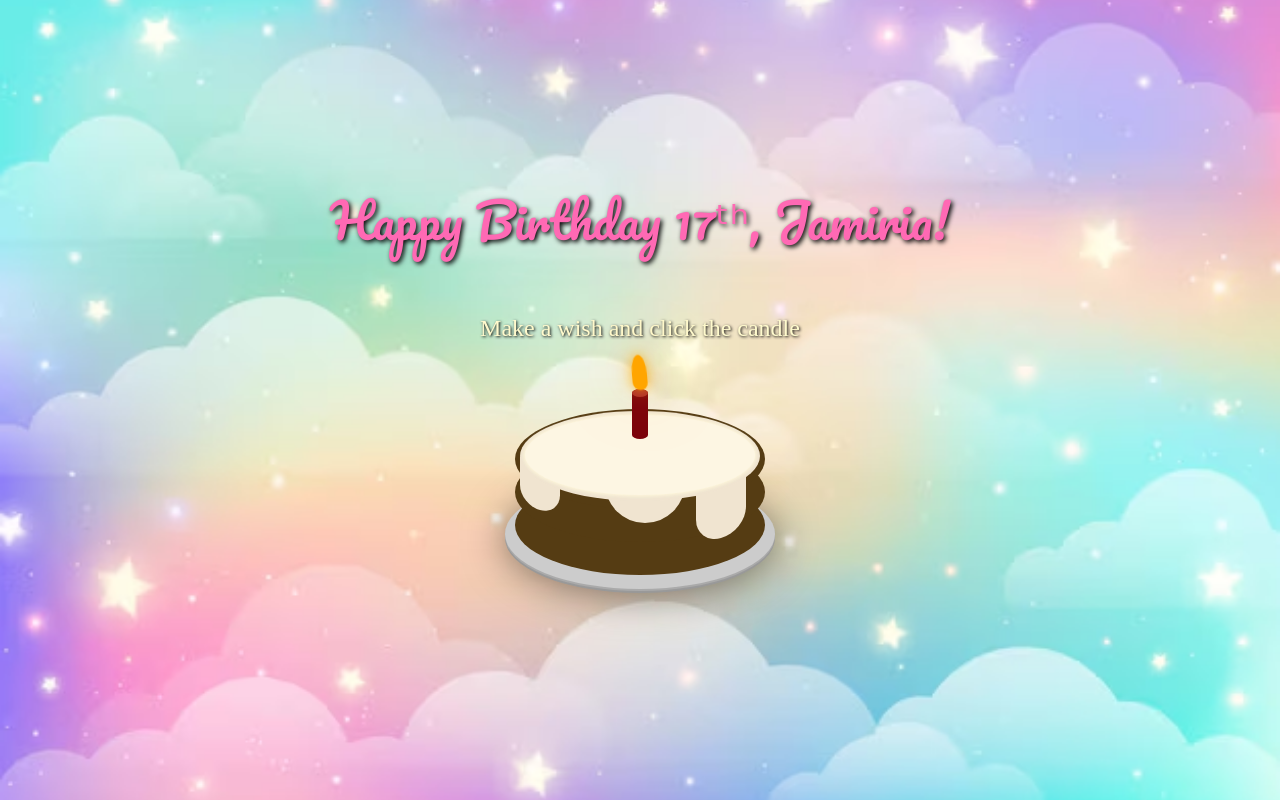
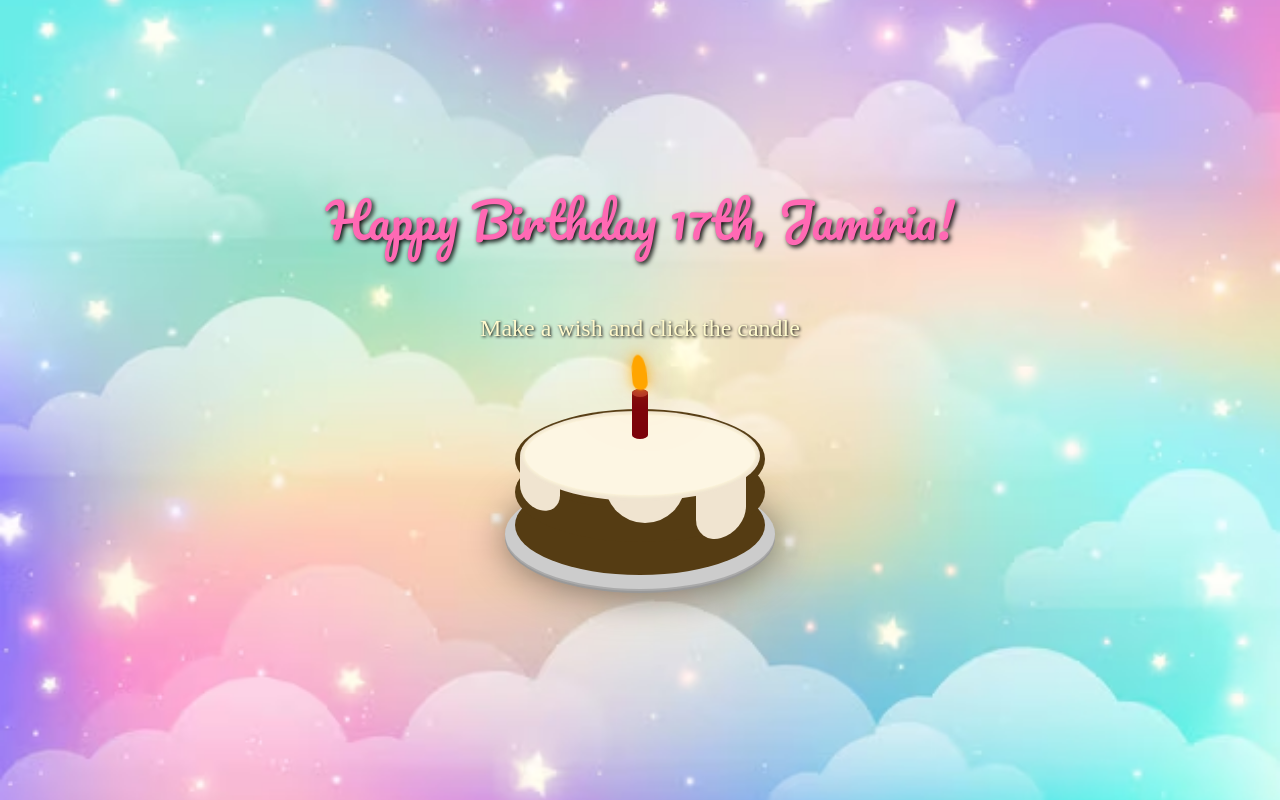
Before and after one commit to harramos25/pet-birthday, a plain HTML site: page index.html in a window 1280 px wide. Drawn offline with nearby package versions, Linux system fonts and the light colour scheme.

Commit message:
Update index.html

```diff
--- a/index.html
+++ b/index.html
@@ -312,7 +312,7 @@
   <canvas id="confetti-canvas"></canvas>
 
   <div class="container">
-    <h1>Happy Birthday 17ᵗʰ, Jamiria!</h1>
+    <h1>Happy Birthday 17th, Jamiria!</h1>
 
 <p class="blinking-text">Make a wish and click the candle</p>
 
```
